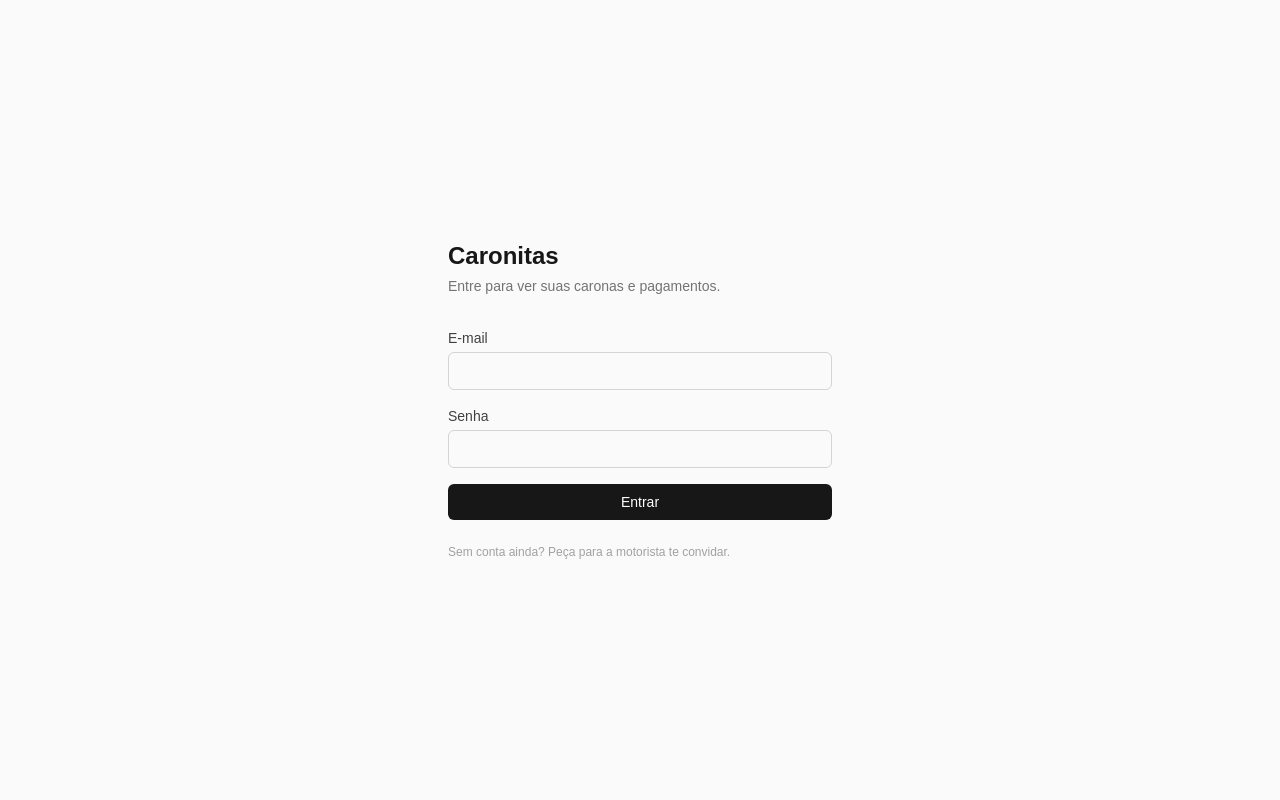
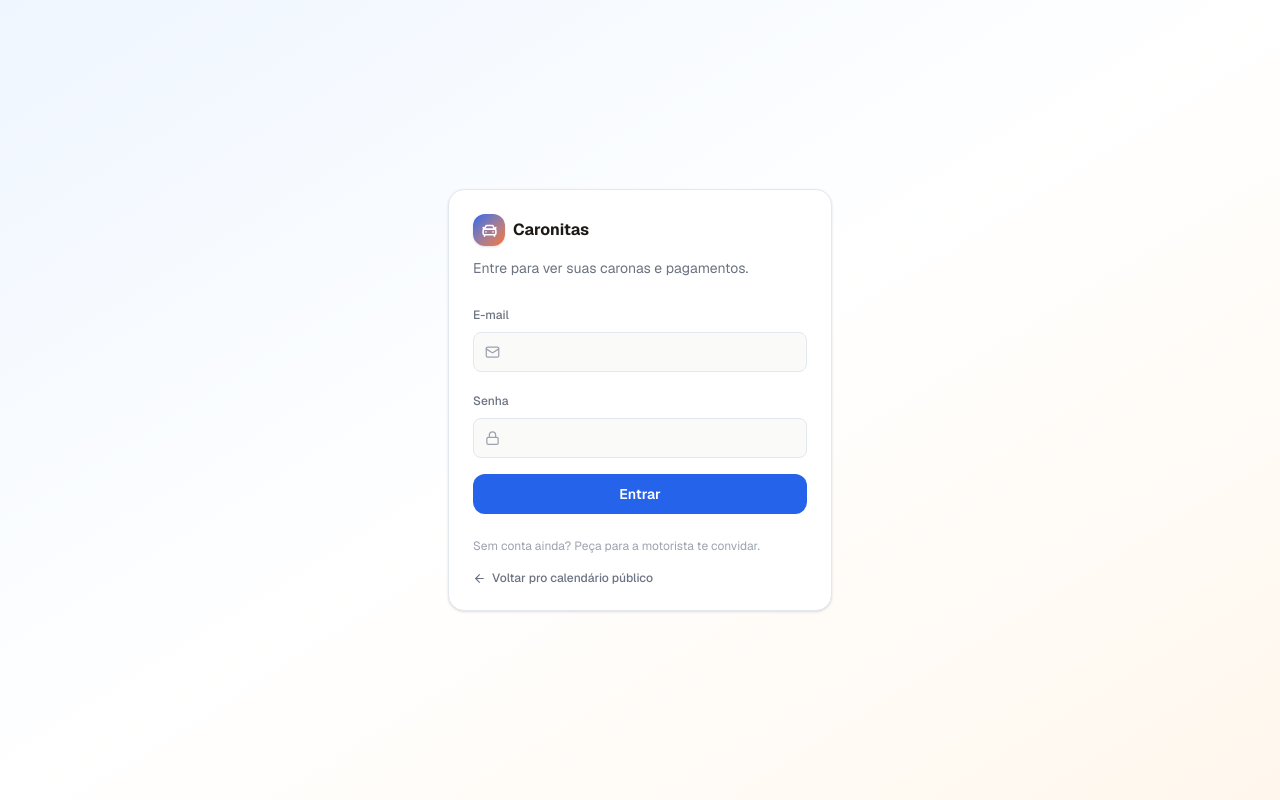
Before and after one commit to Cibelleeg/caronitas, a Next.js app: page /login in a window 1280 px wide. Built offline with nearby package versions, Linux system fonts and the light colour scheme.

Commit message:
feat: modernize application shell and branding

```diff
--- a/package.json
+++ b/package.json
@@ -12,6 +12,7 @@
     "@supabase/ssr": "^0.12.4",
     "@supabase/supabase-js": "^2.112.3",
     "date-fns": "^4.4.0",
+    "lucide-react": "^1.31.0",
     "next": "16.3.0",
     "react": "19.2.8",
     "react-dom": "19.2.8"
--- a/src/app/admin/layout.tsx
+++ b/src/app/admin/layout.tsx
@@ -1,14 +1,10 @@
 import Link from "next/link";
 import { redirect } from "next/navigation";
+import { Globe } from "lucide-react";
 import { getCurrentProfile } from "@/lib/auth";
+import Logo from "@/components/Logo";
+import AdminNav from "@/components/AdminNav";
 import SignOutButton from "@/components/SignOutButton";
-
-const NAV_ITEMS = [
-  { href: "/admin/calendario", label: "Calendário" },
-  { href: "/admin/passageiros", label: "Passageiros" },
-  { href: "/admin/financeiro", label: "Financeiro" },
-  { href: "/admin/config", label: "Configurações" },
-];
 
 export default async function AdminLayout({
   children,
@@ -18,37 +14,41 @@ export default async function AdminLayout({
   const profile = await getCurrentProfile();
 
   if (!profile) redirect("/login");
-  if (profile.role !== "driver") redirect("/minhas-caronas");
+  if (profile.role !== "driver") redirect("/");
 
   return (
-    <div className="flex flex-1 flex-col">
-      <header className="border-b border-neutral-200 bg-white">
-        <div className="mx-auto flex max-w-5xl items-center justify-between px-4 py-3">
-          <div className="flex items-center gap-6">
-            <span className="text-sm font-semibold text-neutral-900">
-              Caronitas
-            </span>
-            <nav className="flex gap-1">
-              {NAV_ITEMS.map((item) => (
-                <Link
-                  key={item.href}
-                  href={item.href}
-                  className="rounded px-3 py-1.5 text-sm text-neutral-600 hover:bg-neutral-100"
-                >
-                  {item.label}
-                </Link>
-              ))}
-            </nav>
+    <div className="flex flex-1 flex-col md:grid md:grid-cols-[15.5rem_minmax(0,1fr)]">
+      <header className="border-b border-line/80 bg-card/90 backdrop-blur-xl md:sticky md:top-0 md:flex md:h-screen md:flex-col md:border-b-0 md:border-r">
+        <div className="flex items-center justify-between gap-3 px-4 py-3 md:flex-1 md:flex-col md:items-stretch md:justify-start md:px-5 md:py-6">
+          <div className="flex items-center gap-6 md:block">
+            <Logo href="/admin/calendario" size="sm" />
+            <div className="hidden md:mt-8 md:block">
+              <p className="mb-2 px-3 text-[10px] font-bold uppercase tracking-[0.16em] text-ink-faint">
+                Painel da motorista
+              </p>
+              <AdminNav />
+            </div>
           </div>
-          <div className="flex items-center gap-3">
-            <span className="text-sm text-neutral-500">
-              {profile.full_name}
-            </span>
+          <div className="flex items-center gap-1 md:mt-auto md:flex-col md:items-stretch md:border-t md:border-line md:pt-4">
+            <Link
+              href="/"
+              className="flex items-center gap-2 whitespace-nowrap rounded-xl px-3 py-2 text-sm text-ink-soft hover:bg-route-soft hover:text-route"
+            >
+              <Globe size={16} />
+              <span className="hidden sm:inline">Site público</span>
+            </Link>
+            <div className="hidden px-3 py-2 md:block">
+              <p className="text-xs text-ink-faint">Conectada como</p>
+              <p className="truncate text-sm font-semibold text-ink">{profile.full_name}</p>
+            </div>
             <SignOutButton />
           </div>
         </div>
+        <div className="border-t border-line px-3 py-2 md:hidden">
+          <AdminNav />
+        </div>
       </header>
-      <main className="mx-auto w-full max-w-5xl flex-1 px-4 py-6">
+      <main className="mx-auto w-full max-w-6xl flex-1 px-4 py-6 sm:px-6 md:py-8 lg:px-8">
         {children}
       </main>
     </div>
--- a/src/app/globals.css
+++ b/src/app/globals.css
@@ -1,8 +1,36 @@
 @import "tailwindcss";
 
 :root {
-  --background: #fafafa;
+  --background: #f6f7fb;
   --foreground: #171717;
+
+  --paper: #fafaf9;
+  --card: #ffffff;
+  --line: #e3e7ef;
+  --ink: #1c1917;
+  --ink-soft: #6b7280;
+  --ink-faint: #9ca3af;
+
+  --route: #2563eb;
+  --route-soft: #eff6ff;
+  --route-dark: #1d4ed8;
+
+  --accent: #f97316;
+  --accent-soft: #fff7ed;
+  --accent-dark: #ea580c;
+
+  --pop: #a855f7;
+  --pop-soft: #faf5ff;
+
+  --go: #16a34a;
+  --go-soft: #f0fdf4;
+  --go-dark: #15803d;
+
+  --warn: #d97706;
+  --warn-soft: #fffbeb;
+
+  --stop: #dc2626;
+  --stop-soft: #fef2f2;
 }
 
 @theme inline {
@@ -10,10 +38,104 @@
   --color-foreground: var(--foreground);
   --font-sans: var(--font-geist-sans);
   --font-mono: var(--font-geist-mono);
+  --font-display: var(--font-geist-sans);
+
+  --color-paper: var(--paper);
+  --color-card: var(--card);
+  --color-line: var(--line);
+  --color-ink: var(--ink);
+  --color-ink-soft: var(--ink-soft);
+  --color-ink-faint: var(--ink-faint);
+
+  --color-route: var(--route);
+  --color-route-soft: var(--route-soft);
+  --color-route-dark: var(--route-dark);
+
+  --color-accent: var(--accent);
+  --color-accent-soft: var(--accent-soft);
+  --color-accent-dark: var(--accent-dark);
+
+  --color-pop: var(--pop);
+  --color-pop-soft: var(--pop-soft);
+
+  --color-go: var(--go);
+  --color-go-soft: var(--go-soft);
+  --color-go-dark: var(--go-dark);
+
+  --color-warn: var(--warn);
+  --color-warn-soft: var(--warn-soft);
+
+  --color-stop: var(--stop);
+  --color-stop-soft: var(--stop-soft);
+}
+
+html {
+  scroll-behavior: smooth;
 }
 
 body {
-  background: var(--background);
+  background:
+    radial-gradient(circle at 8% 0%, rgb(37 99 235 / 0.06), transparent 28rem),
+    radial-gradient(circle at 95% 12%, rgb(249 115 22 / 0.05), transparent 24rem),
+    var(--background);
   color: var(--foreground);
-  font-family: Arial, Helvetica, sans-serif;
+  font-family: var(--font-sans), ui-sans-serif, system-ui, Arial, sans-serif;
 }
+
+button,
+a,
+input,
+select {
+  transition-duration: 160ms;
+  transition-property: color, background-color, border-color, box-shadow, opacity,
+    transform;
+}
+
+button:not(:disabled) {
+  cursor: pointer;
+}
+
+button:active:not(:disabled) {
+  transform: translateY(1px);
+}
+
+input,
+select {
+  min-height: 2.5rem;
+}
+
+@media (prefers-reduced-motion: reduce) {
+  *,
+  *::before,
+  *::after {
+    scroll-behavior: auto !important;
+    transition-duration: 0.01ms !important;
+    animation-duration: 0.01ms !important;
+    animation-iteration-count: 1 !important;
+  }
+}
+
+::selection {
+  background: var(--route-soft);
+  color: var(--route-dark);
+}
+
+:focus-visible {
+  outline: 2px solid var(--route);
+  outline-offset: 2px;
+  border-radius: 2px;
+}
+
+@keyframes pulse-dot {
+  0%,
+  100% {
+    opacity: 1;
+  }
+  50% {
+    opacity: 0.4;
+  }
+}
+
+.animate-pulse-dot {
+  animation: pulse-dot 1.8s ease-in-out infinite;
+}
--- a/src/app/layout.tsx
+++ b/src/app/layout.tsx
@@ -1,4 +1,4 @@
-import type { Metadata } from "next";
+import type { Metadata, Viewport } from "next";
 import { Geist, Geist_Mono } from "next/font/google";
 import "./globals.css";
 
@@ -17,6 +17,10 @@ export const metadata: Metadata = {
   description: "Controle de caronas, vagas e pagamentos do semestre",
 };
 
+export const viewport: Viewport = {
+  themeColor: "#2563eb",
+};
+
 export default function RootLayout({ children }: LayoutProps<"/">) {
   return (
     <html
--- a/src/app/login/actions.ts
+++ b/src/app/login/actions.ts
@@ -17,5 +17,5 @@ export async function signIn(_prevState: string | null, formData: FormData) {
     return "E-mail ou senha inválidos.";
   }
 
-  redirect("/");
+  redirect("/admin/calendario");
 }
--- a/src/app/login/page.tsx
+++ b/src/app/login/page.tsx
@@ -1,68 +1,85 @@
 "use client";
 
 import { useActionState } from "react";
+import Link from "next/link";
+import { ArrowLeft, Lock, Mail } from "lucide-react";
+import Logo from "@/components/Logo";
 import { signIn } from "./actions";
 
 export default function LoginPage() {
   const [error, formAction, pending] = useActionState(signIn, null);
 
   return (
-    <div className="flex flex-1 items-center justify-center px-4 py-16">
-      <div className="w-full max-w-sm">
-        <h1 className="text-2xl font-semibold text-neutral-900">Caronitas</h1>
-        <p className="mt-1 text-sm text-neutral-500">
+    <div className="relative flex flex-1 items-center justify-center overflow-hidden bg-gradient-to-br from-route-soft via-white to-accent-soft px-4 py-16">
+      <div className="w-full max-w-sm rounded-2xl border border-line bg-card p-6 shadow-sm">
+        <Logo />
+        <p className="mt-3 text-sm text-ink-soft">
           Entre para ver suas caronas e pagamentos.
         </p>
 
-        <form action={formAction} className="mt-8 space-y-4">
-          <div>
-            <label
-              htmlFor="email"
-              className="block text-sm font-medium text-neutral-700"
-            >
-              E-mail
-            </label>
+        <form action={formAction} className="mt-6 space-y-4">
+          <label className="block">
+            <span className="text-xs font-medium text-ink-soft">E-mail</span>
+            <div className="relative mt-1.5">
+              <Mail
+                size={15}
+                className="pointer-events-none absolute left-3 top-1/2 -translate-y-1/2 text-ink-faint"
+              />
               <input
                 id="email"
                 name="email"
                 type="email"
                 required
                 autoComplete="email"
-              className="mt-1 block w-full rounded-md border border-neutral-300 px-3 py-2 text-sm focus:border-neutral-500 focus:outline-none"
+                className="w-full rounded-lg border border-line bg-paper py-2 pl-9 pr-3 text-sm text-ink outline-none focus:border-route"
               />
             </div>
+          </label>
 
-          <div>
-            <label
-              htmlFor="password"
-              className="block text-sm font-medium text-neutral-700"
-            >
-              Senha
-            </label>
+          <label className="block">
+            <span className="text-xs font-medium text-ink-soft">Senha</span>
+            <div className="relative mt-1.5">
+              <Lock
+                size={15}
+                className="pointer-events-none absolute left-3 top-1/2 -translate-y-1/2 text-ink-faint"
+              />
               <input
                 id="password"
                 name="password"
                 type="password"
                 required
                 autoComplete="current-password"
-              className="mt-1 block w-full rounded-md border border-neutral-300 px-3 py-2 text-sm focus:border-neutral-500 focus:outline-none"
+                className="w-full rounded-lg border border-line bg-paper py-2 pl-9 pr-3 text-sm text-ink outline-none focus:border-route"
               />
             </div>
+          </label>
 
-          {error ? <p className="text-sm text-red-600">{error}</p> : null}
+          {error ? (
+            <p className="rounded-lg bg-stop-soft px-3 py-2 text-sm text-stop">
+              {error}
+            </p>
+          ) : null}
 
           <button
             type="submit"
             disabled={pending}
-            className="w-full rounded-md bg-neutral-900 px-3 py-2 text-sm font-medium text-white hover:bg-neutral-800 disabled:opacity-60"
+            className="w-full rounded-xl bg-route py-2.5 text-sm font-semibold text-white transition-colors hover:bg-route-dark disabled:opacity-60"
           >
             {pending ? "Entrando..." : "Entrar"}
           </button>
         </form>
 
-        <p className="mt-6 text-xs text-neutral-400">
+        <p className="mt-6 text-xs text-ink-faint">
           Sem conta ainda? Peça para a motorista te convidar.
         </p>
+
+        <Link
+          href="/"
+          className="mt-4 flex items-center gap-1.5 text-xs font-medium text-ink-soft hover:text-route"
+        >
+          <ArrowLeft size={13} />
+          Voltar pro calendário público
+        </Link>
       </div>
     </div>
   );
--- /dev/null
+++ b/src/components/AdminNav.tsx
@@ -0,0 +1,48 @@
+"use client";
+
+import Link from "next/link";
+import { usePathname } from "next/navigation";
+import {
+  CalendarDays,
+  Settings,
+  Users,
+  Wallet,
+} from "lucide-react";
+
+const NAV_ITEMS = [
+  { href: "/admin/calendario", label: "Caronas", icon: CalendarDays },
+  { href: "/admin/passageiros", label: "Passageiros", icon: Users },
+  { href: "/admin/financeiro", label: "Financeiro", icon: Wallet },
+  { href: "/admin/config", label: "Configurações", icon: Settings },
+];
+
+export default function AdminNav() {
+  const pathname = usePathname();
+
+  return (
+    <nav
+      aria-label="Navegação administrativa"
+      className="flex gap-1 overflow-x-auto pb-1 md:flex-col md:overflow-visible md:pb-0"
+    >
+      {NAV_ITEMS.map((item) => {
+        const isActive = pathname.startsWith(item.href);
+        const Icon = item.icon;
+        return (
+          <Link
+            key={item.href}
+            href={item.href}
+            className={`group flex shrink-0 items-center gap-2 rounded-xl px-3 py-2.5 text-sm font-medium transition-colors md:w-full ${
+              isActive
+                ? "bg-route text-white shadow-md shadow-route/15"
+                : "text-ink-soft hover:bg-route-soft hover:text-route"
+            }`}
+            aria-current={isActive ? "page" : undefined}
+          >
+            <Icon size={17} strokeWidth={isActive ? 2.4 : 2} />
+            {item.label}
+          </Link>
+        );
+      })}
+    </nav>
+  );
+}
--- /dev/null
+++ b/src/components/Logo.tsx
@@ -0,0 +1,31 @@
+import Link from "next/link";
+import { CarFront } from "lucide-react";
+
+export default function Logo({
+  href = "/",
+  size = "md",
+  tone = "default",
+}: {
+  href?: string;
+  size?: "sm" | "md";
+  tone?: "default" | "inverse";
+}) {
+  const badge = size === "sm" ? "h-7 w-7" : "h-8 w-8";
+  const icon = size === "sm" ? 15 : 17;
+  const text = size === "sm" ? "text-sm" : "text-base";
+
+  return (
+    <Link href={href} className="flex items-center gap-2 shrink-0">
+      <span
+        className={`flex ${badge} items-center justify-center rounded-xl bg-gradient-to-br from-route to-accent text-white shadow-sm`}
+      >
+        <CarFront size={icon} strokeWidth={2.25} />
+      </span>
+      <span
+        className={`font-display ${text} font-bold ${tone === "inverse" ? "text-white" : "text-ink"}`}
+      >
+        Caronitas
+      </span>
+    </Link>
+  );
+}
--- a/src/components/SignOutButton.tsx
+++ b/src/components/SignOutButton.tsx
@@ -1,6 +1,7 @@
 "use client";
 
 import { useRouter } from "next/navigation";
+import { LogOut } from "lucide-react";
 import { createClient } from "@/lib/supabase/client";
 
 export default function SignOutButton() {
@@ -14,9 +15,10 @@ export default function SignOutButton() {
         router.push("/login");
         router.refresh();
       }}
-      className="rounded px-2 py-1 text-sm text-neutral-500 hover:bg-neutral-100"
+      className="flex items-center gap-2 rounded-xl px-3 py-2 text-sm text-ink-soft hover:bg-stop-soft hover:text-stop"
     >
-      Sair
+      <LogOut size={16} />
+      <span className="hidden sm:inline">Sair</span>
     </button>
   );
 }
--- a/src/lib/supabase/admin.ts
+++ b/src/lib/supabase/admin.ts
@@ -1,11 +1,6 @@
 import { createClient as createSupabaseClient } from "@supabase/supabase-js";
 import type { Database } from "@/lib/database.types";
 
-/**
- * Cliente com a service role key — só use em Server Actions/rotas de
- * servidor, nunca exponha essa chave ao navegador. Necessário para convidar
- * passageiros via Supabase Auth Admin API.
- */
 export function createAdminClient() {
   return createSupabaseClient<Database>(
     process.env.NEXT_PUBLIC_SUPABASE_URL!,
--- a/src/lib/supabase/server.ts
+++ b/src/lib/supabase/server.ts
@@ -19,8 +19,6 @@ export async function createClient() {
               cookieStore.set(name, value, options),
             );
           } catch {
-            // Called from a Server Component without a mutable cookie jar.
-            // Safe to ignore because middleware refreshes the session.
           }
         },
       },
```
Also changed, not shown: src/lib/supabase/middleware.ts (+4 -4 lines), 2 other files (tests, documents, lock files or other folders). Lines whose indentation alone changed are shown as unchanged.
